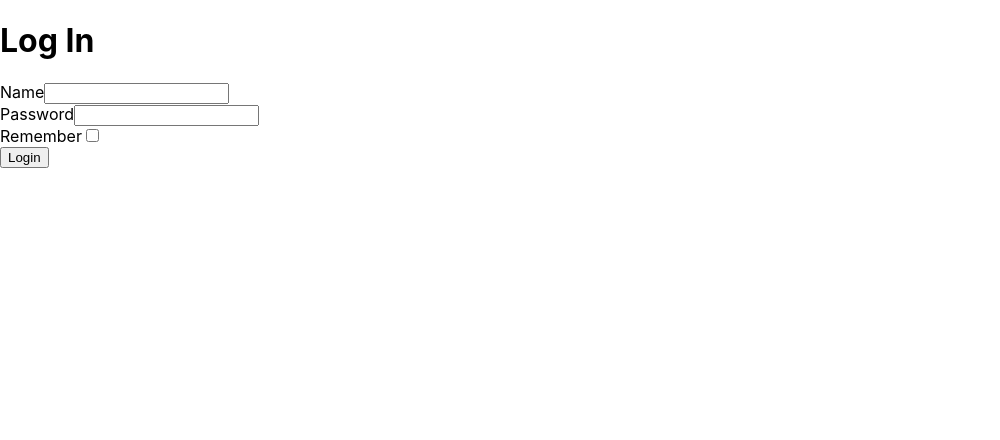
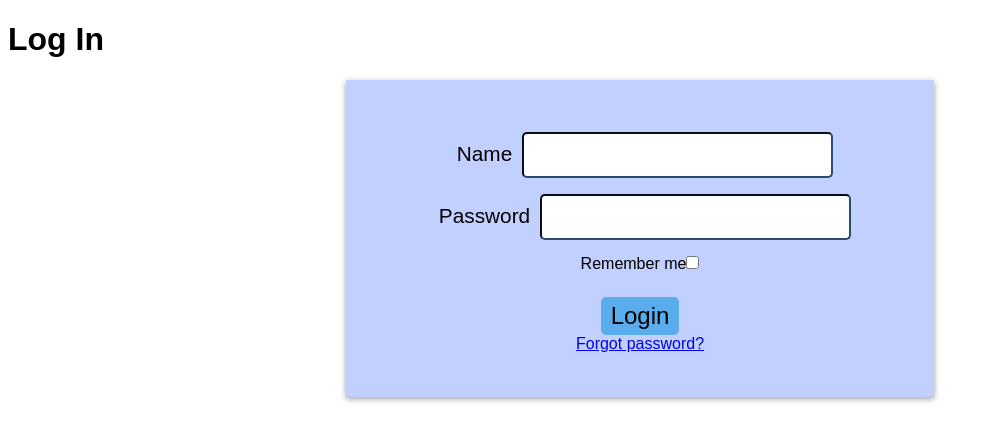
Before and after one commit to cris0k/Web13_FinalBoss_React, a React (Create React App) app: page /login in a window 1280 px wide. Shown: the top 440 px of the page, without its empty margins (0-1000 px from the left). Built offline with nearby package versions, Linux system fonts and the light colour scheme; no server answers.

Commit message:
adding some style + user profile api route

```diff
--- a/src/components/auth/LoginPage.js
+++ b/src/components/auth/LoginPage.js
@@ -1,9 +1,10 @@
 import { useForm } from 'react-hook-form'
 import { useDispatch, useSelector } from 'react-redux'
 import Error from '../Error'
-import { useNavigate } from 'react-router-dom'
+import { Link, useNavigate } from 'react-router-dom'
 import { useEffect } from 'react'
 import { userLogin } from '../../store/actions/authActions'
+import '../../style/form.css'
 
 const LoginPage = () => {
   const { loading,userInfo, error } = useSelector((state) => state.auth)
@@ -27,7 +28,7 @@ const LoginPage = () => {
 
     return <div className="login-form">
         <h1> Log In </h1>
-        <form onSubmit={handleSubmit(submitForm)}>
+        <form className='signin-up-form' onSubmit={handleSubmit(submitForm)}>
             <div className='form-group'>
             <label htmlFor='name'>Name</label>
             <input
@@ -47,16 +48,17 @@ const LoginPage = () => {
             />
         </div>
         <div>
-        <span>Remember</span>
+        <span>Remember me</span>
         <input
           type="checkbox"
           name="remember"
           {...register('remember')}
         />
         </div>
-        <button type='submit' className='button' disabled={loading}>
+        <button type='submit' className='button-log' disabled={loading}>
             Login
         </button>
+        <Link>Forgot password?</Link>
             {error && <Error>{error}</Error>}
             </form>
 
--- a/src/components/auth/service.js
+++ b/src/components/auth/service.js
@@ -24,3 +24,9 @@ import client, {
       storage.remove('auth');
     });
   };
+
+  export const userInfo = ()=>{
+    return client
+    .get('/api/profile')
+    .then(response => console.log(response))
+  }
--- a/src/index.css
+++ /dev/null
@@ -1,13 +0,0 @@
-body {
-  margin: 0;
-  font-family: -apple-system, BlinkMacSystemFont, 'Segoe UI', 'Roboto', 'Oxygen',
-    'Ubuntu', 'Cantarell', 'Fira Sans', 'Droid Sans', 'Helvetica Neue',
-    sans-serif;
-  -webkit-font-smoothing: antialiased;
-  -moz-osx-font-smoothing: grayscale;
-}
-
-code {
-  font-family: source-code-pro, Menlo, Monaco, Consolas, 'Courier New',
-    monospace;
-}
--- a/src/index.js
+++ b/src/index.js
@@ -1,6 +1,7 @@
 import React from 'react';
 import ReactDOM from 'react-dom/client';
-import './index.css';
+import './style/index.css';
+
 import App from './App';
 import { BrowserRouter as Router } from 'react-router-dom';
 import { Provider } from 'react-redux';
--- /dev/null
+++ b/src/style/form.css
@@ -0,0 +1,68 @@
+.signin-up-form, .new-ad-form  {
+    background-color: var(--background-color);
+    display: block;
+    margin-left: auto;
+    margin-right: auto;
+    position: relative;
+    max-width: 500px;
+    width: calc(100% - 40px);
+    padding: 44px;
+    margin-bottom: 28px;
+    background-color: var(--background-color);
+    box-shadow: 0 2px 6px var(--black-shadow);
+    overflow: hidden;
+    display: flex;
+    flex-direction: column;
+    align-items: center ;
+
+}
+
+label {
+    font-size: 1.3rem;
+    margin: 10px;
+
+}
+
+input {
+    padding: 10px 30px;
+    margin: 8px 0;
+    border-radius: 5px;
+    border-color: var(--details-dark);
+    cursor: pointer;
+    font-size: 1.2rem;
+
+}
+
+input::placeholder {
+    font-size: 1..2rem;
+
+}
+.button-cancel, .button-sign, .button-log, .button-post{
+    font-weight: 500;
+    font-size: 1.5rem;
+    border-radius: 5px;
+    background-color: var(--details-light-blue);
+    padding: 5px 10px;
+    border: none;
+    cursor: pointer;
+    text-decoration: none;
+    color: var(--details-black);
+    margin-top: 20px;
+
+}
+
+.button-sign[disabled], .button-log[disabled],.button-post[disabled] {
+    pointer-events: none;
+    background-color: var(--disabled);
+}
+
+.button-log:hover,.button-post:hover,.button-sign:hover {
+    background-color: var(--green-bttn);
+    transition: background-color .3s linear;
+}
+
+.button-cancel:hover{
+    background-color: var(--cancel);
+    transition: background-color .3s linear;
+
+}
--- /dev/null
+++ b/src/style/index.css
@@ -0,0 +1,17 @@
+:root {
+  font-size: 16px;
+  font-weight: 200;
+  --background-color:#c2d0ff;
+  --header-footer:#ffa200;
+  --details-dark:#294E6B;
+  --details-light-blue:#5AADED;
+  --details-white:#ffffff;
+  --details-black:#000000;
+  --disabled:#bfc1c2;
+  --cancel: #dd0202;
+  --green-bttn: #03ac03;
+  --yellow-bttn:#e4e404;
+  --black-shadow:#00000060;
+
+  font-family: 'Poppins', sans-serif;
+}
```
